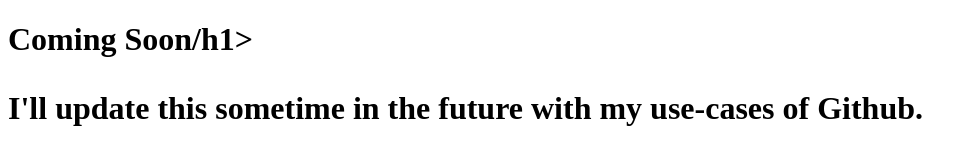
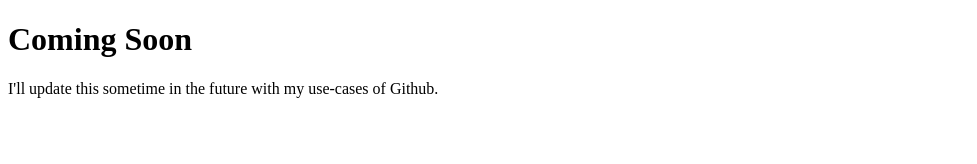
Before and after one commit to prestonw/prestonw.github.io, a plain HTML site: page index.html in a window 1280 px wide. Shown: the whole page, without its empty margins (0-977 px from the left). Drawn offline with Linux system fonts and the light colour scheme.

Commit message:
Update index.html

```diff
--- a/index.html
+++ b/index.html
@@ -1,7 +1,7 @@
 <!DOCTYPE html>
 <html>
 <body>
-<h1>Coming Soon/h1>
+<h1>Coming Soon</h1>
 <p>I'll update this sometime in the future with my use-cases of Github.</p>
 </body>
 </html>
```
